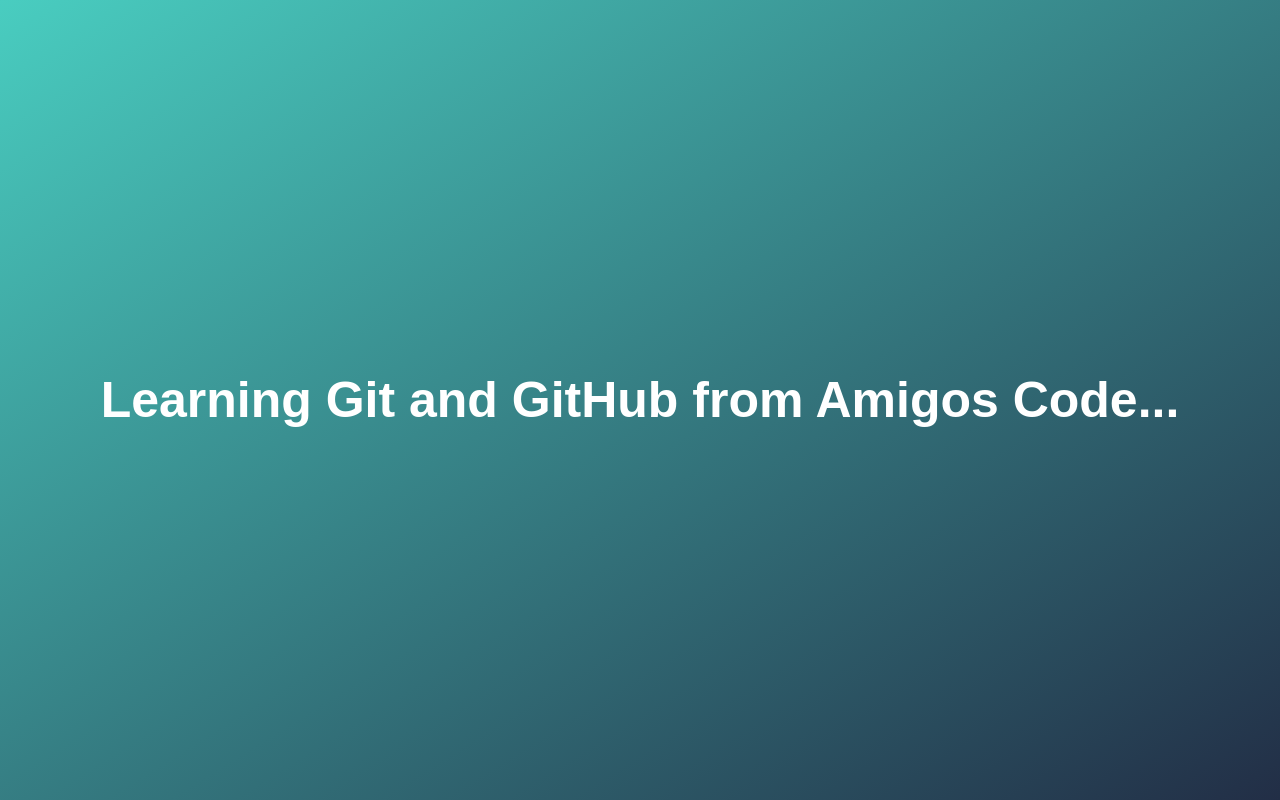
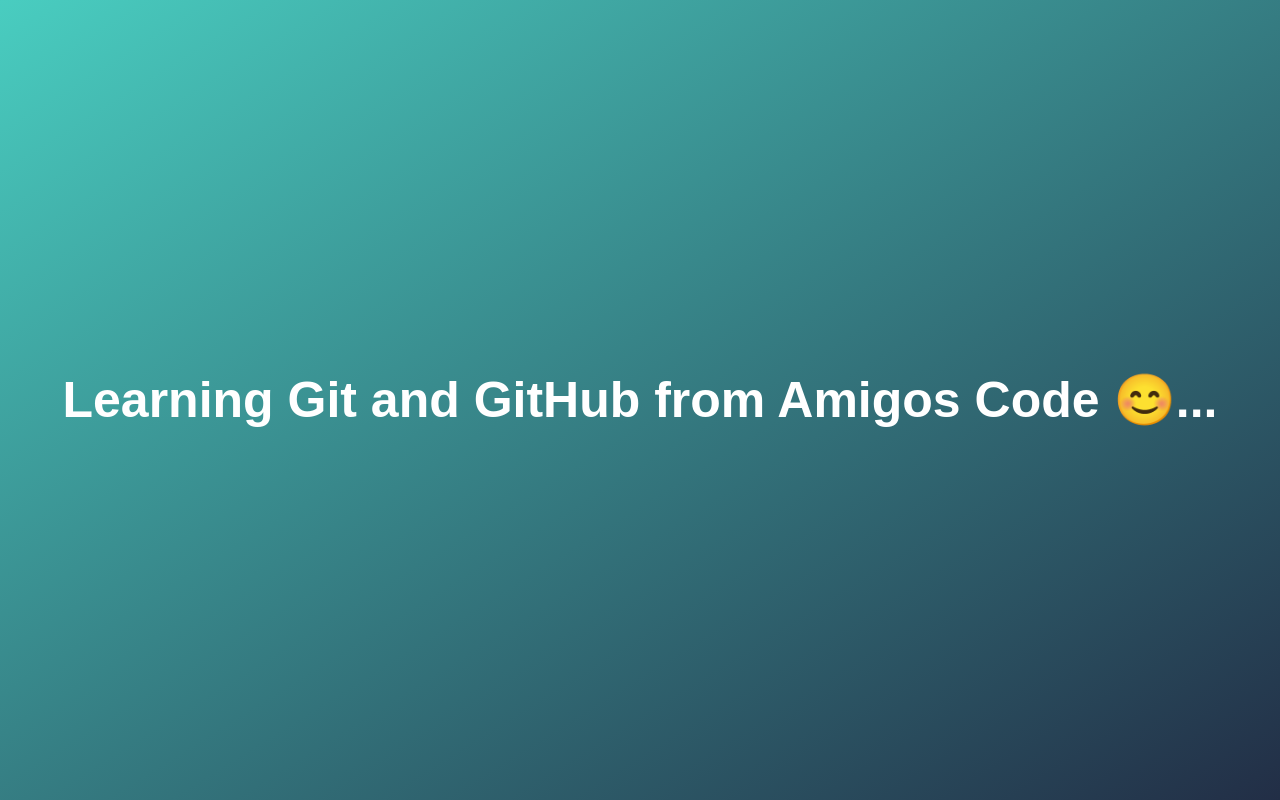
Before and after one commit to ErhNay/learning-git, a plain HTML site: page index.html in a window 1280 px wide. Drawn offline with Linux system fonts and the light colour scheme.

Commit message:
Added an emoji

```diff
--- a/index.html
+++ b/index.html
@@ -8,6 +8,6 @@
     <title>Git and GitHub</title>
   </head>
   <body>
-    <h1>Learning Git and GitHub from Amigos Code...</h1>
+    <h1>Learning Git and GitHub from Amigos Code 😊...</h1>
   </body>
 </html>
```
